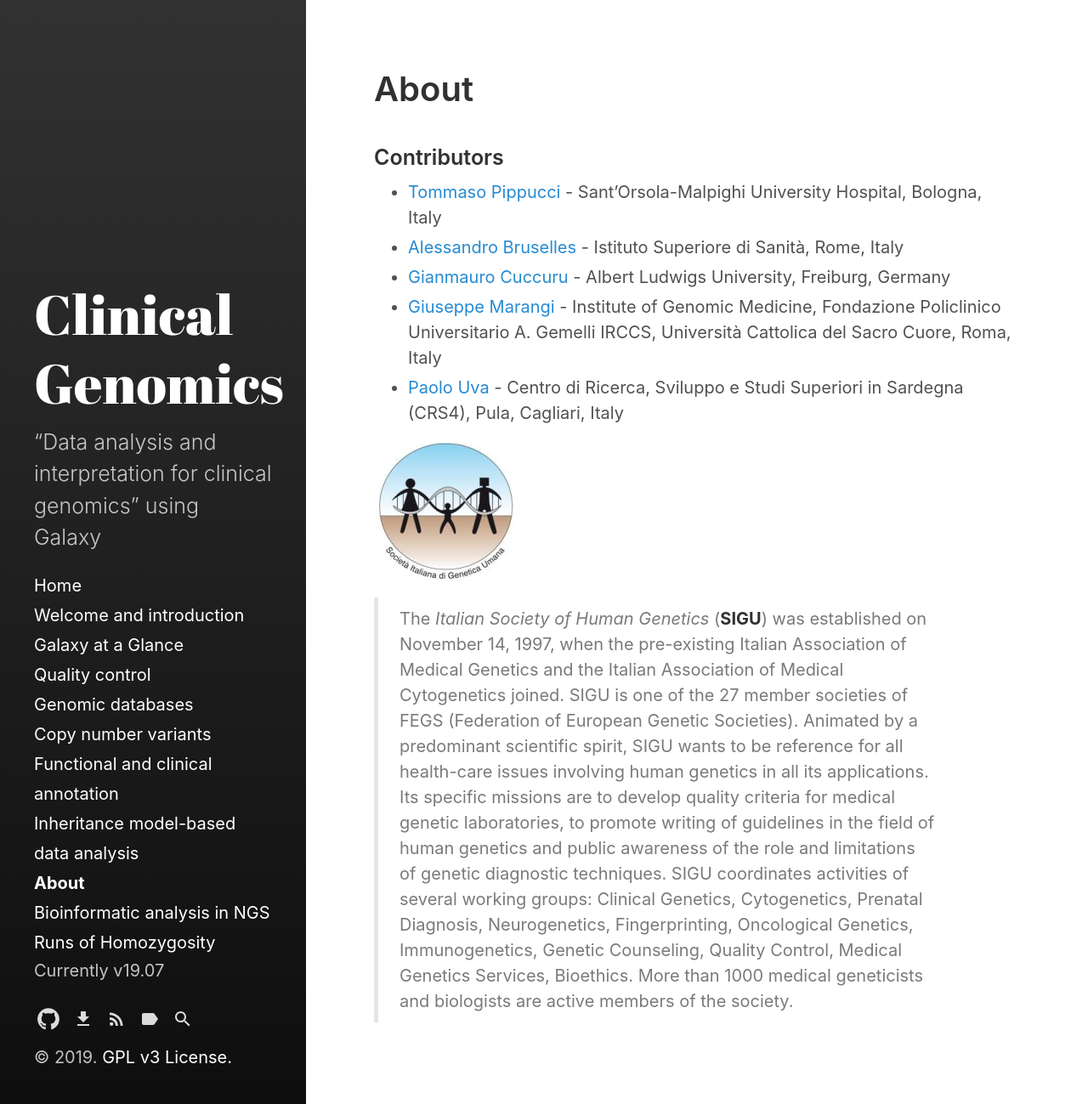
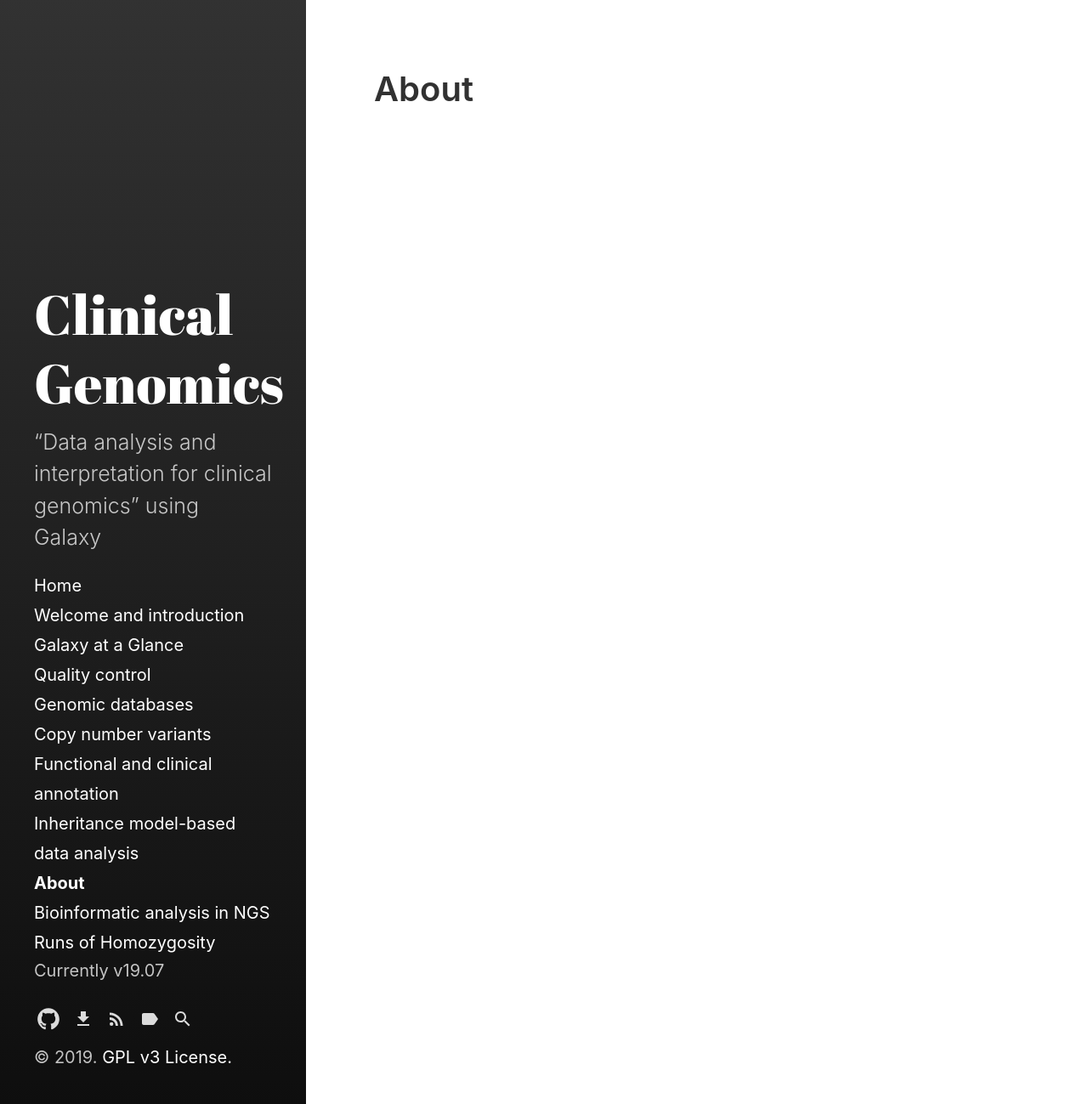
Before and after one commit to sigu-training/clinical_genomics, a Jekyll site: the page built from about.md, in a window 1280 px wide. Shown: the whole page at 85% size. Built offline with Jekyll 4.4.1, drawn with Linux system fonts in a browser that asks for light colours.

Commit message:
Update about.md

```diff
--- a/about.md
+++ b/about.md
@@ -3,20 +3,3 @@ layout: page
 title: About
 sidebar_link: true
 ---
-
-
-
-### Contributors
-
- * [Tommaso Pippucci](https://www.aosp.bo.it/content/curriculum?E=154659) - Sant’Orsola-Malpighi University Hospital, Bologna, Italy
- * [Alessandro Bruselles](https://www) - Istituto Superiore di Sanità, Rome, Italy
- * [Gianmauro Cuccuru](http://www) - Albert Ludwigs University, Freiburg, Germany
- * [Giuseppe Marangi](http://www) - Institute of Genomic Medicine, Fondazione Policlinico Universitario A. Gemelli IRCCS, Università Cattolica del Sacro Cuore, Roma, Italy
- * [Paolo Uva](http://www.crs4.it/peopledetails/183/paolo-uva) - Centro di Ricerca, Sviluppo e Studi Superiori in Sardegna (CRS4), Pula, Cagliari, Italy
-
-
-![sigu]({{site.url}}{{site.baseurl}}/images/sigu.png)
-> The *Italian Society of Human Genetics* (**SIGU**) was established on November 14, 1997, when the pre-existing Italian Association of Medical Genetics and the Italian Association of Medical Cytogenetics joined. SIGU is one of the 27 member societies of FEGS (Federation of European Genetic Societies).
-Animated by a predominant scientific spirit, SIGU wants to be reference for all health-care issues involving human genetics in all its applications.
-Its specific missions are to develop quality criteria for medical genetic laboratories, to promote writing of guidelines in the field of human genetics and public awareness of the role and limitations of genetic diagnostic techniques.
-SIGU coordinates activities of several working groups: Clinical Genetics, Cytogenetics, Prenatal Diagnosis, Neurogenetics, Fingerprinting, Oncological Genetics, Immunogenetics, Genetic Counseling, Quality Control, Medical Genetics Services, Bioethics. More than 1000 medical geneticists and biologists are active members of the society.
```
